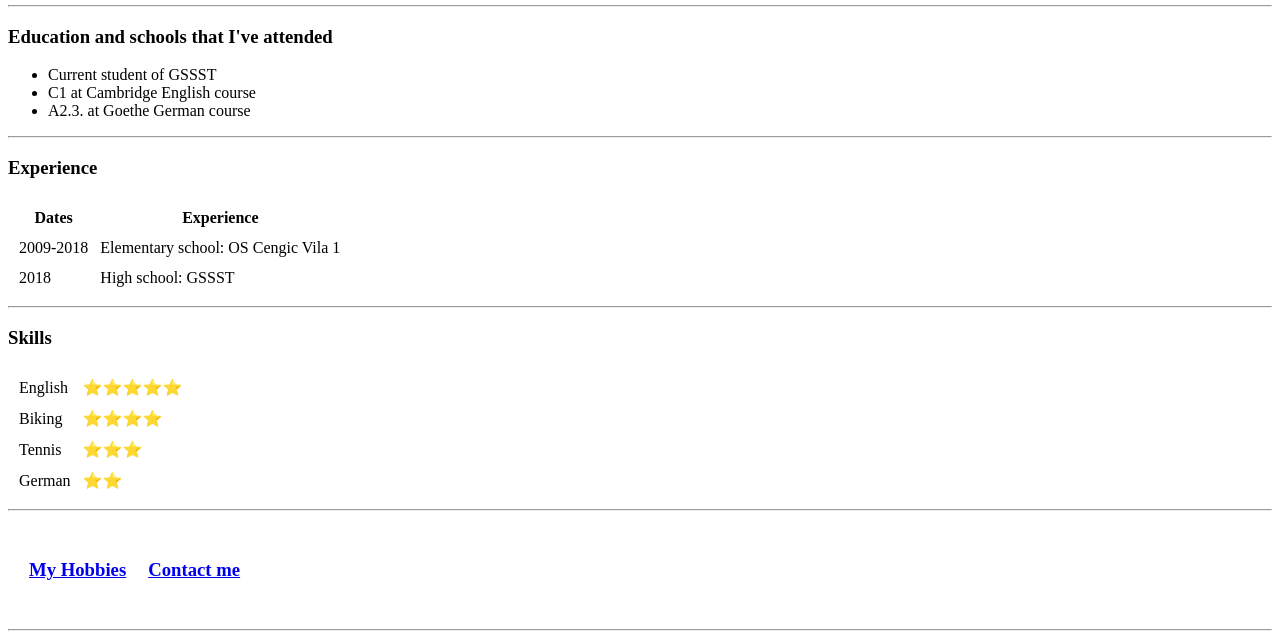
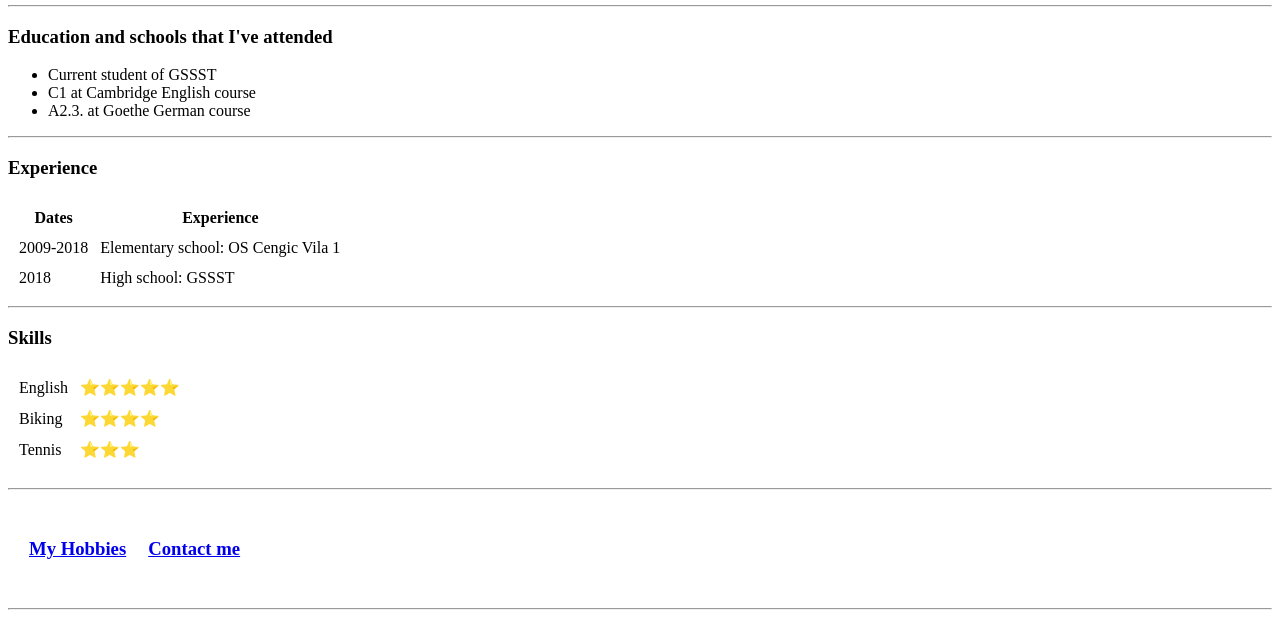
Before and after one commit to alensahinpasic/cv, a plain HTML site: page index.html in a window 1280 px wide. Shown: the part 257-896 px from the top of the page. After the commit the page ends 875 px from the top, so only its background shows below. Drawn offline with Linux system fonts and the light colour scheme.

Commit message:
Update index.html

```diff
--- a/index.html
+++ b/index.html
@@ -64,9 +64,7 @@
           <td>⭐⭐⭐</td>
         </tr>
         <tr>
-          <td>German</td>
-          <td>⭐⭐</td>
-        </tr>
+
 
       </table>
 
```
